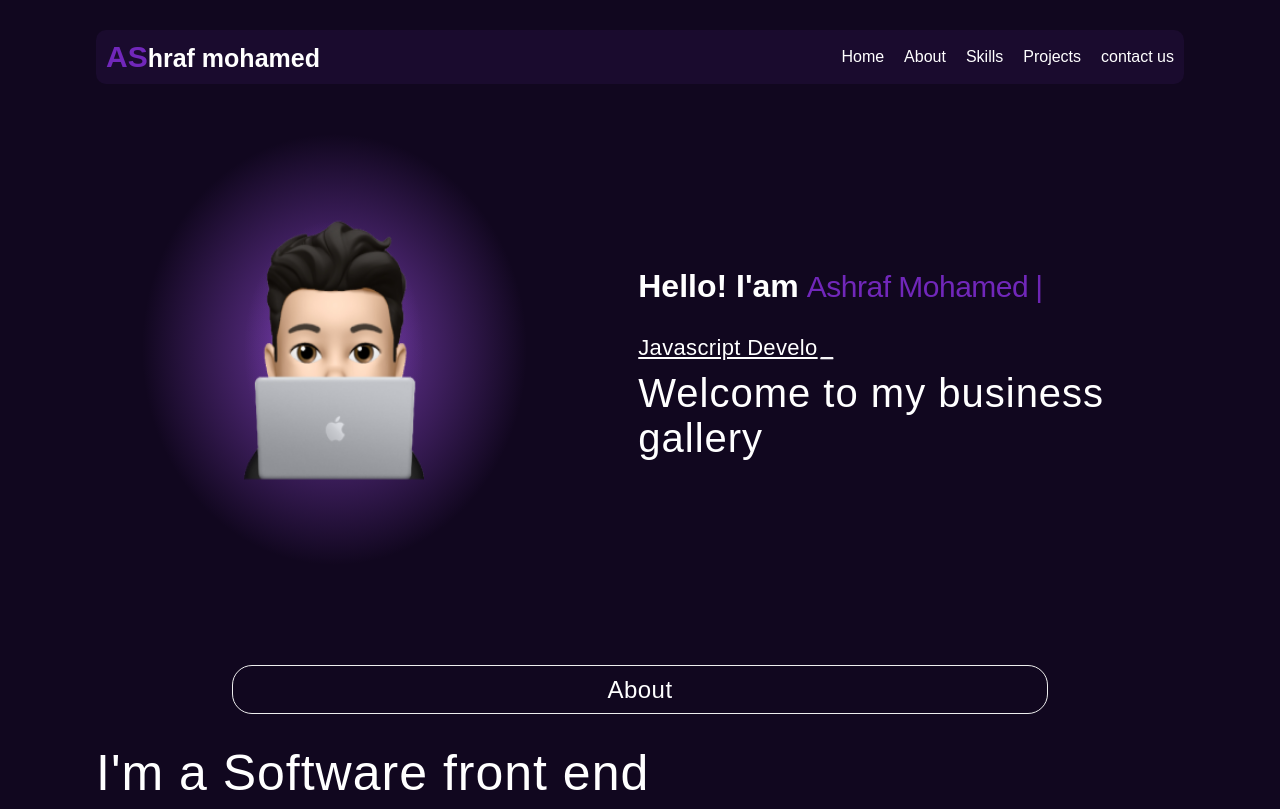
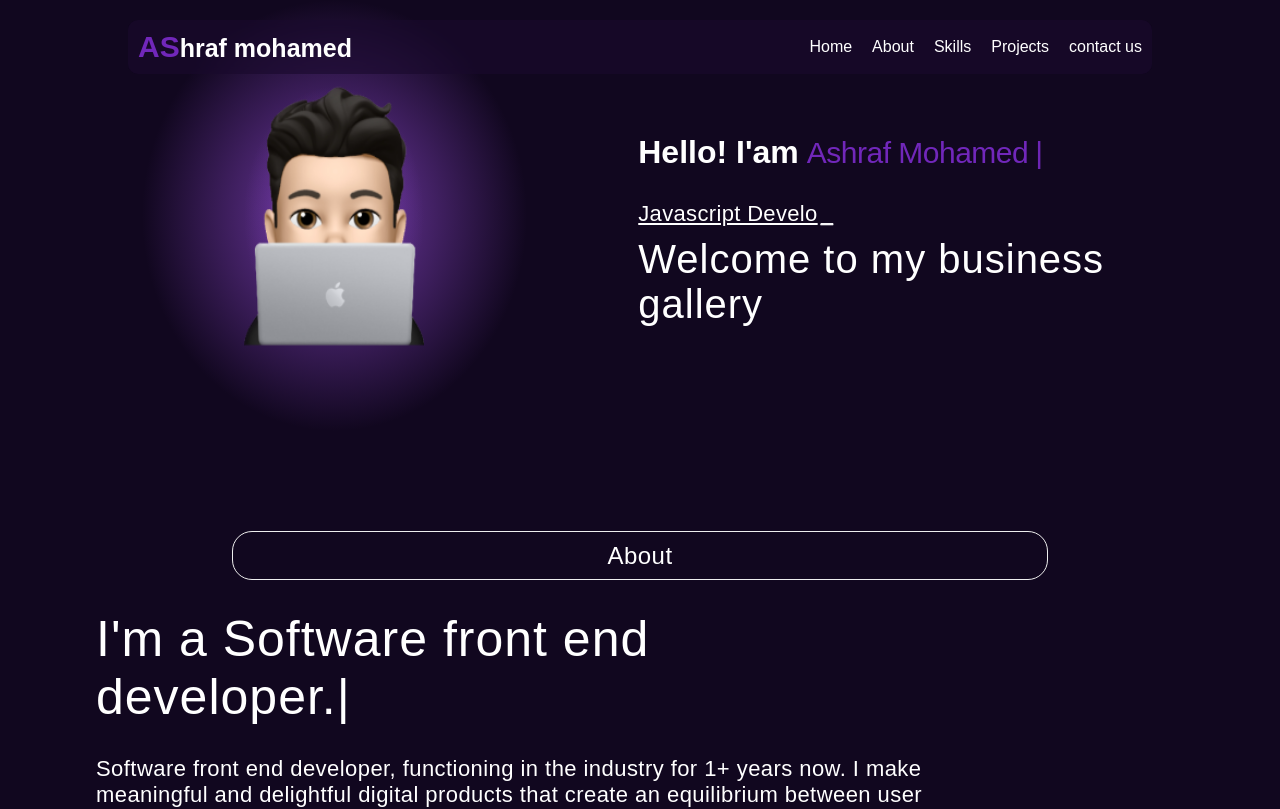
Before and after one commit to ashrafmo-1/ashrafmohamed-1_Protfolio, a React (Create React App) app: page / in a window 1280 px wide. Shown: the top 809 px of the page. Built offline with nearby package versions, Linux system fonts and the light colour scheme.

Commit message:
change footer and nav

```diff
--- a/src/App.css
+++ b/src/App.css
@@ -47,7 +47,7 @@ body {
 
 .scrollToTop{
   position: fixed;
-  bottom: 20px;
+  bottom: 100px;
   right: 20px;
   padding: 9px;
   font-size: 25px;
--- a/src/App.js
+++ b/src/App.js
@@ -27,8 +27,8 @@ function App() {
   }
   return (
     <div>
+        <Navgation />
       <div className='Container'>
-        <Navgation />
         <Home />
         <Aboutus />
         <Skills />
--- a/src/footer/Footer.jsx
+++ b/src/footer/Footer.jsx
@@ -1,12 +1,24 @@
 import './footer.css'
-
+import { FaFacebookF } from "react-icons/fa";
+import { FaInstagram } from "react-icons/fa";
+import { FiGithub } from "react-icons/fi";
+import { AiOutlineReddit } from "react-icons/ai";
+import { CiLinkedin } from "react-icons/ci";
 const Footer = () => {
   return (
-    <footer>
-    <p className='footer'>
-      All rights reserved ©2024 to ashraf mohamed
-    </p>
-  </footer>
+    <div className='footer'>
+      <div className='top'></div>
+      <div className='description'>
+        <div className='social'>
+          <a href='./'> <FaFacebookF /></a>
+          <a href='./'> <FaInstagram /></a>
+          <a href='https://github.com/ashrafmo-1'><FiGithub /> </a>
+          <a href='./'> <AiOutlineReddit /></a>
+          <a href='https://www.linkedin.com/in/ashraf-mohamed-b931a7236/'><sapn> <CiLinkedin /> </sapn></a>
+        </div>
+        <div className='copy-right'>&copy; 2024 all rights reserved by, ashraf mohamed</div>
+      </div>
+    </div>
   )
 }
 
--- a/src/footer/footer.css
+++ b/src/footer/footer.css
@@ -3,14 +3,36 @@ text-align: center;
 font-size: 22px;
 color: #eee;
 margin: 150px 0px 10px 0px;
+
+.top {
+    margin-bottom: 30px;
+    border-top: 1px solid #eee;
 }
-@media(max-width: 460px) {
-.footer{
-    font-size: 18px;
+.description {
+    display: flex;
+    justify-content: space-around;
+    align-items: center;
+
+    .social {
+        display: flex;
+        justify-content: center;
+        align-items: center;
+        gap: 20px;
+    }
+
+    .copy-right {
+        font-size: 22px;
+    }
 }
 }
-@media(max-width: 375px) {
-.footer{
-    font-size: 14px;
+
+@media(max-width:710px) {
+    .description {
+        flex-direction: column;
+    }
 }
+@media(max-width:520px) {
+    .copy-right {
+        font-size: 18px;
+    }
 }
--- a/src/nvgation bar/nav.css
+++ b/src/nvgation bar/nav.css
@@ -2,11 +2,18 @@ header {
     display: flex;
     justify-content: space-between;
     align-items: center;
-    margin: 30px 0px 50px 0px;
     padding: 10px;
-    background: #1A0B2E;
+    background: #1a0b2e9f;
+    backdrop-filter: blur(5px);
+    -webkit-backdrop-filter: blur(5px);
     border-radius: 10px;
-    position: sticky;
+    position: fixed;
+    width: 80%;
+    left: 50%;
+    transform: translateX(-50%);
+    top: 20px;
+    margin: auto;
+    z-index: 9;
   }
 
   .nav-title {
--- a/src/pages/skills/Skills.jsx
+++ b/src/pages/skills/Skills.jsx
@@ -4,17 +4,16 @@ import sass from '../../assets/sass.png';
 import js from '../../assets/js.png';
 import react from '../../assets/science.png';
 import figma from '../../assets/figma.png';
-import redux from '../../assets/icons8-redux-48.png'
-import next from '../../assets/Rectangle 9.png'
-import git from '../../assets/git.svg'
-import cmd from '../../assets/terminal.svg'
-import githup from '../../assets/github.svg'
-import bootstarp from '../../assets/bootstrap.svg'
-import slack from '../../assets/slack.svg'
-import notion from '../../assets/notion.svg'
-import firebase from '../../assets/firebase.svg'
-import vite from '../../assets/vite-seeklogo.com.svg'
-import './skils.css'
+import redux from '../../assets/icons8-redux-48.png';
+import next from '../../assets/Rectangle 9.png';
+import git from '../../assets/git.svg';
+import cmd from '../../assets/terminal.svg';
+import githup from '../../assets/github.svg';
+import bootstarp from '../../assets/bootstrap.svg';
+import slack from '../../assets/slack.svg';
+import notion from '../../assets/notion.svg';
+import vite from '../../assets/vite-seeklogo.com.svg';
+import './skils.css';
 
 const Skills = () => {
   return (
@@ -69,11 +68,8 @@ const Skills = () => {
       <div className='box'>
         <img src={notion} alt='' />
       </div>
-      <div className='box'>
-        <img src={firebase} alt='' />
-      </div>
     </div>
-  </div>
+    </div>
   )
 }
 
```
